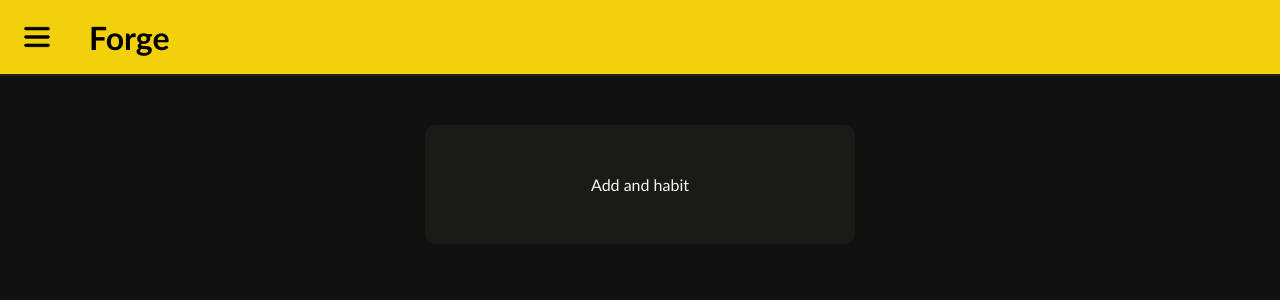
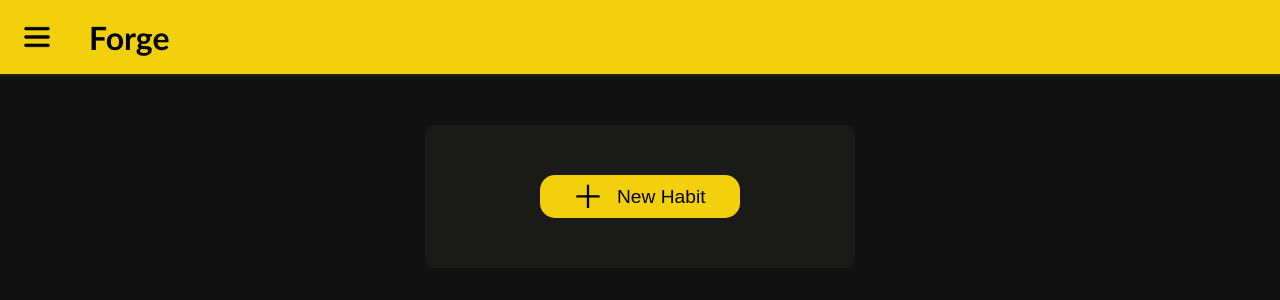
Before and after one commit to felipe-u/Forge, a React (Vite) app: page /login in a window 1280 px wide. Both pictures are taken after a click on the button "Login". Shown: the top 300 px of the page. Built offline with nearby package versions, Linux system fonts and the light colour scheme.

Commit message:
feat: Implement adding habit operation when none has been set

```diff
--- a/src/components/Icons.tsx
+++ b/src/components/Icons.tsx
@@ -33,3 +33,21 @@ export const LogoutIcon = () => {
     </svg>
   )
 }
+
+export const AddIcon = () => {
+  return (
+    <svg
+      xmlns='http://www.w3.org/2000/svg'
+      x='0px'
+      y='0px'
+      width='28'
+      height='28'
+      viewBox='0 -2 24 24'
+    >
+      <path
+        fillRule='nonzero'
+        d='M 11 2 L 11 11 L 2 11 L 2 13 L 11 13 L 11 22 L 13 22 L 13 13 L 22 13 L 22 11 L 13 11 L 13 2 Z'
+      ></path>
+    </svg>
+  )
+}
--- a/src/pages/private/Dashboard.tsx
+++ b/src/pages/private/Dashboard.tsx
@@ -1,10 +1,17 @@
 import { Habit } from '../../components/Habit'
+import { AddIcon } from '../../components/Icons'
 import { Loader } from '../../components/Loader'
 import { useHabits } from '../../hooks/useHabits'
 import '../../styles/Dashboard.css'
 
 export default function Dashboard() {
-  const { habits, update, loading } = useHabits()
+  const { habits, add, update, loading } = useHabits()
+
+  const onCreateHabit = async () => {
+    const newHabitName = prompt('New habit')
+    if (!newHabitName) return
+    await add(newHabitName)
+  }
 
   return (
     <>
@@ -19,7 +26,12 @@ export default function Dashboard() {
             </div>
           </>
         ) : (
-          <p>Add and habit</p>
+          <button className='new-habit-btn' onClick={onCreateHabit}>
+            <span>
+              <AddIcon />
+            </span>
+            New Habit
+          </button>
         )}
       </section>
       {loading && <Loader />}
--- a/src/pages/private/Habits.tsx
+++ b/src/pages/private/Habits.tsx
@@ -2,6 +2,7 @@ import { useNavigate } from 'react-router'
 import '../../styles/Habits.css'
 import { useHabits } from '../../hooks/useHabits'
 import { Loader } from '../../components/Loader'
+import { AddIcon } from '../../components/Icons'
 
 export default function Habits() {
   const navigate = useNavigate()
@@ -38,7 +39,9 @@ export default function Habits() {
             </table>
           </>
         ) : (
-          <p onClick={onCreateHabit}>Add an habit</p>
+          <button className='new-habit-btn' onClick={onCreateHabit}>
+            <span><AddIcon /></span>New Habit
+          </button>
         )}
       </section>
       {loading && <Loader />}
--- a/src/styles/Habits.css
+++ b/src/styles/Habits.css
@@ -142,3 +142,22 @@
   background-color: var(--color-800);
   color: black;
 }
+
+.new-habit-btn {
+  border: none;
+  border-radius: 15px;
+  background-color: var(--color-500);
+  font-size: 1.2em;
+  font-weight: 500;
+  padding: 5px 20px 5px;
+  width: 200px;
+  display: flex;
+  align-items: center;
+  justify-content: space-evenly;
+  cursor: pointer;
+  transition: 0.3s ease;
+}
+
+.new-habit-btn:hover {
+  background-color: var(--color-700);
+}
```
